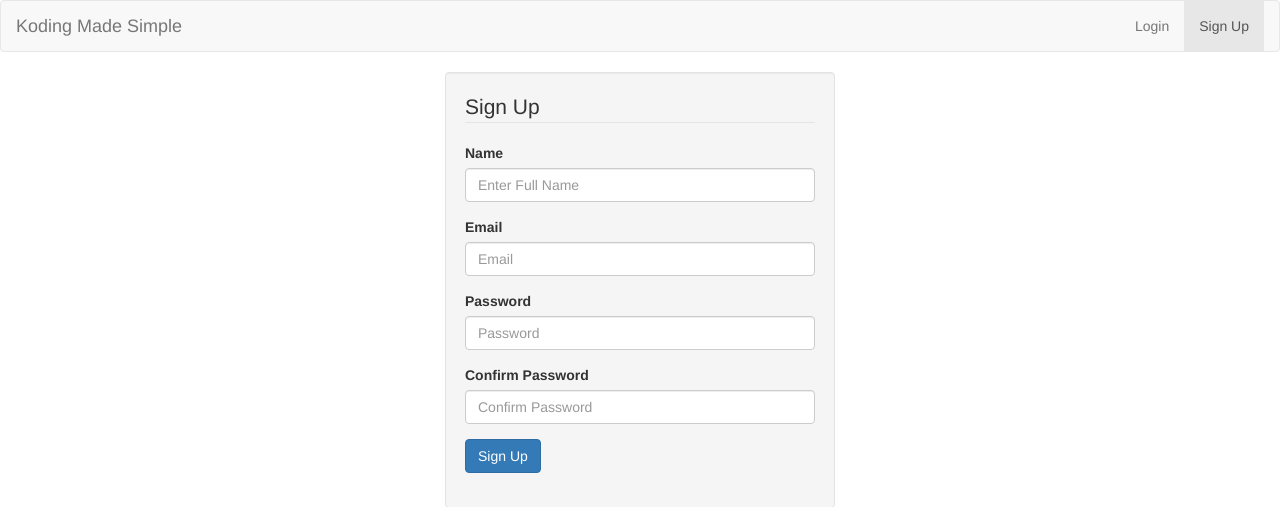
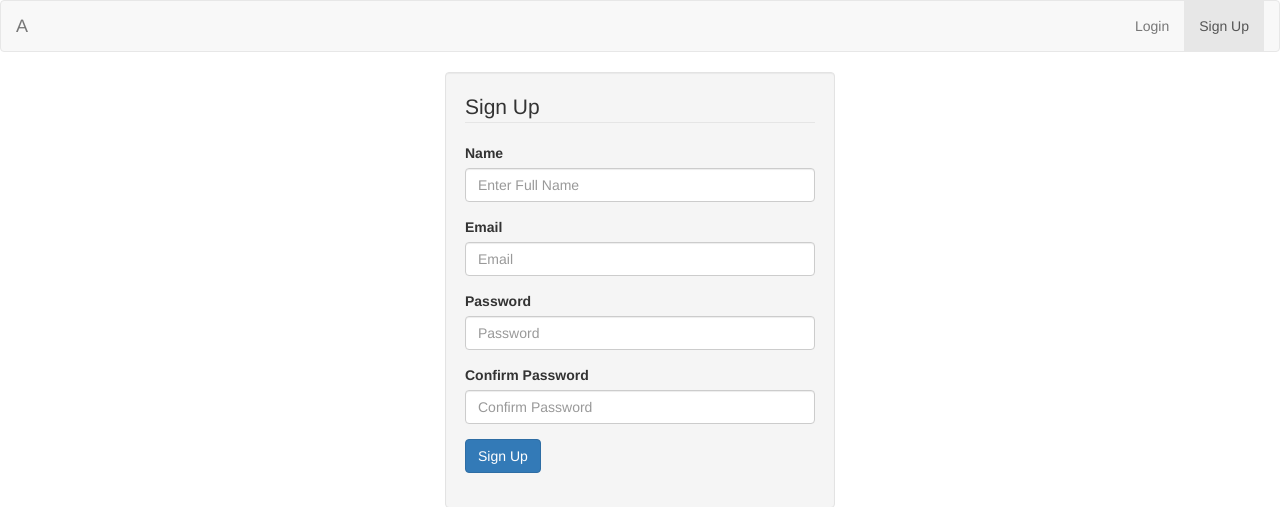
Before and after one commit to SushobhanAgrawal/Project_login, a PHP site: page /register.php in a window 1280 px wide. Shown: the top 507 px of the page. Run offline with PHP 8.4, Linux system fonts and the light colour scheme; a stand-in replaces the project's code that opens the database connection; some libraries are stand-ins or nearby versions.

Commit message:
modified registration page

```diff
--- a/register.php
+++ b/register.php
@@ -63,7 +63,7 @@ if (isset($_POST['signup'])) {
                 <span class="icon-bar"></span>
                 <span class="icon-bar"></span>
             </button>
-            <a class="navbar-brand" href="index.php">Koding Made Simple</a>
+            <a class="navbar-brand" href="index.php">A</a>
         </div>
         <!-- menu items -->
         <div class="collapse navbar-collapse" id="navbar1">
```
